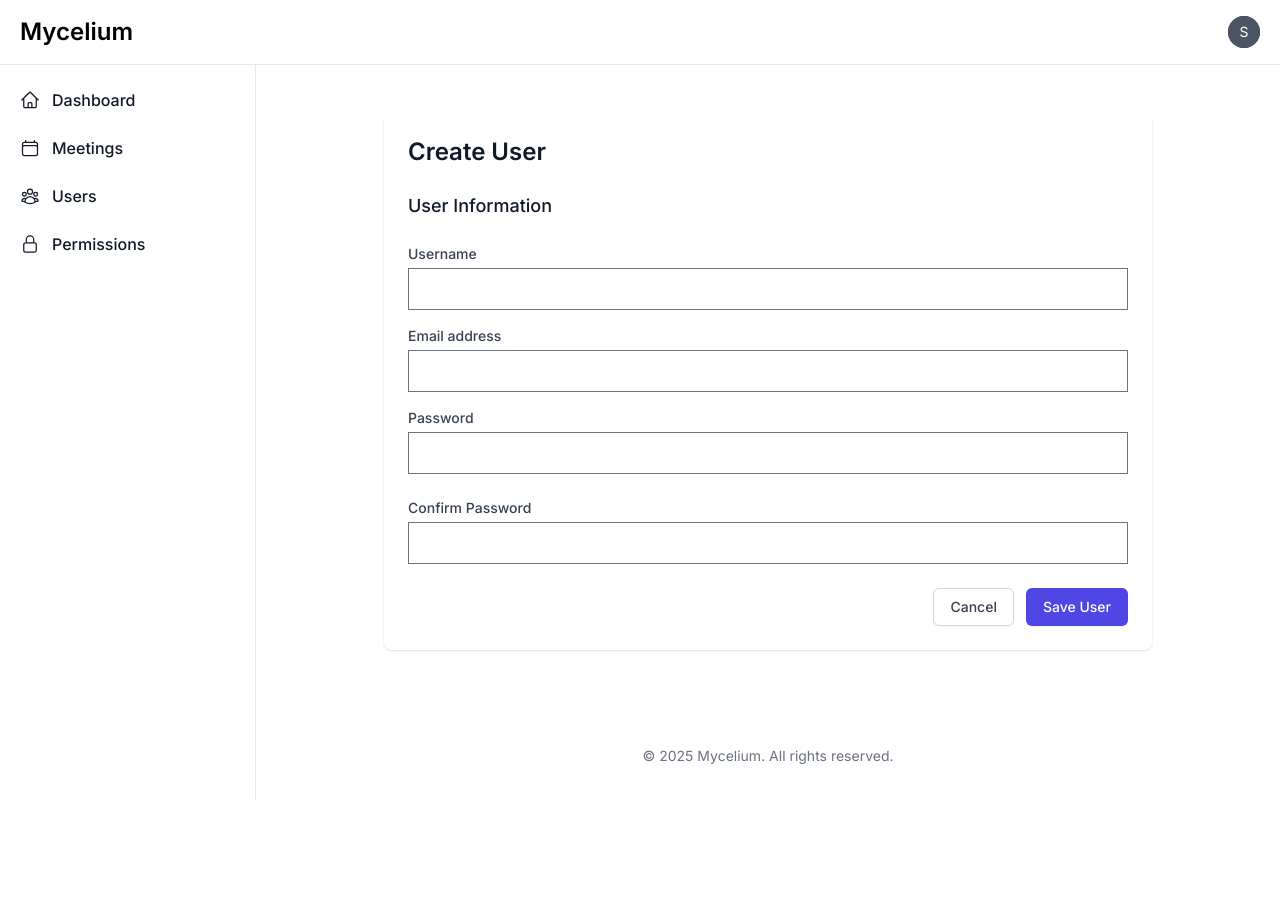
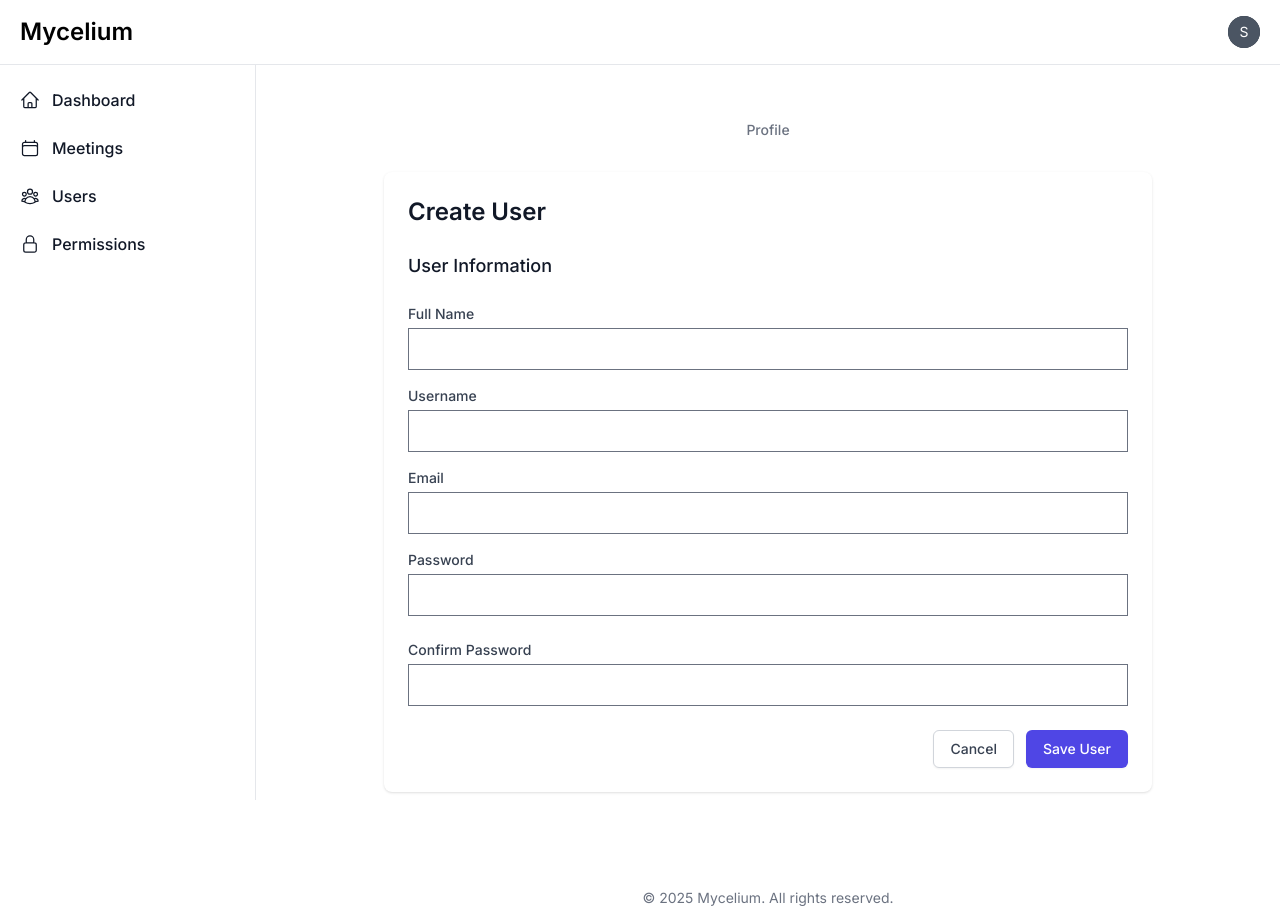
Before and after one commit to thaumazo/CommunityMycelium, a Django app: page /users/create/ in a window 1280 px wide. Before the commit the page ends 800 px from the top, so only its background shows below. Run offline with Django 4.2, Linux system fonts and the light colour scheme; the visitor is signed in with stand-in values (Sample User, id 1).

Commit message:
registration, user forms

```diff
--- a/app/apps/users/forms.py
+++ b/app/apps/users/forms.py
@@ -11,22 +11,33 @@ class LoginForm(AuthenticationForm):
     password = forms.CharField(widget=forms.PasswordInput())
 
 
-class UserForm(forms.ModelForm):
+class RegisterForm(forms.ModelForm):
+    full_name = forms.CharField(
+        widget=forms.TextInput(),
+        label="Full Name",
+        help_text="Enter your full name.",
+        required=True,
+    )
+    email = forms.EmailField(
+        widget=forms.EmailInput(),
+        help_text="Enter your email address.",
+        required=True,
+    )
     password = forms.CharField(
         widget=forms.PasswordInput(),
         min_length=8,
         help_text="Password must be at least 8 characters long.",
+        required=True,
     )
     confirm_password = forms.CharField(
-        widget=forms.PasswordInput(), label="Confirm Password"
+        widget=forms.PasswordInput(), label="Confirm Password", required=True
     )
 
     class Meta:
         model = User
-        fields = ["username", "email", "password"]
+        fields = ["username", "email", "full_name", "password"]
         widgets = {
             "username": forms.TextInput(),
-            "email": forms.EmailInput(),
         }
 
     def clean(self):
@@ -44,6 +55,58 @@ class UserForm(forms.ModelForm):
         user.set_password(self.cleaned_data["password"])
         if commit:
             user.save()
+
+        return user
+
+
+class UserForm(forms.ModelForm):
+    full_name = forms.CharField(
+        widget=forms.TextInput(),
+        label="Full Name",
+        help_text="Enter your full name.",
+        required=True,
+    )
+    email = forms.EmailField(
+        widget=forms.EmailInput(),
+        help_text="Enter your email address.",
+        required=True,
+    )
+
+    # Note that password and confirm_password are optional
+    # because we don't want to force a password change on edit.
+    password = forms.CharField(
+        widget=forms.PasswordInput(),
+        min_length=8,
+        help_text="Password must be at least 8 characters long.",
+        required=False,
+    )
+    confirm_password = forms.CharField(
+        widget=forms.PasswordInput(), label="Confirm Password", required=False
+    )
+
+    class Meta:
+        model = User
+        fields = ["username", "email", "full_name", "password"]
+        widgets = {
+            "username": forms.TextInput(),
+        }
+
+    def clean(self):
+        cleaned_data = super().clean()
+        password = cleaned_data.get("password")
+        confirm_password = cleaned_data.get("confirm_password")
+
+        if password and confirm_password and password != confirm_password:
+            raise forms.ValidationError("Passwords don't match")
+
+        return cleaned_data
+
+    def save(self, commit=True):
+        user = super().save(commit=False)
+        user.set_password(self.cleaned_data["password"])
+        if commit:
+            user.save()
+
         return user
 
 
--- a/app/apps/users/models.py
+++ b/app/apps/users/models.py
@@ -1,7 +1,20 @@
 from django.contrib.auth.models import AbstractUser
+from django.db import models
 
 
 class User(AbstractUser):
+    full_name = models.CharField(max_length=255, blank=True)
+
+    # Remove first_name and last_name from the model
+    first_name = None
+    last_name = None
+
+    def get_full_name(self):
+        return self.full_name
+
+    def get_short_name(self):
+        return self.full_name
+
     def is_admin(self):
         return self.groups.filter(name="Admin").exists()
 
--- a/app/apps/users/views.py
+++ b/app/apps/users/views.py
@@ -1,10 +1,9 @@
 from django.contrib.auth import authenticate, login, logout, get_user_model
-from django.shortcuts import render, redirect, get_object_or_404
+from django.shortcuts import render, redirect
 from django.contrib import messages
 from django.contrib.auth.decorators import login_required
 from django.core.exceptions import PermissionDenied
-from django.contrib.auth.models import Group
-from .forms import UserForm, LoginForm, UserPermissionForm
+from .forms import LoginForm, RegisterForm, UserForm, UserPermissionForm
 from apps.acl.utils import get_permitted_objects, get_permitted_object
 
 User = get_user_model()
@@ -29,7 +28,7 @@ def login_view(request):
 
 def register_view(request):
     if request.method == "POST":
-        form = UserForm(request.POST)
+        form = RegisterForm(request.POST)
         if form.is_valid():
             form.save()
             messages.success(
@@ -55,7 +54,7 @@ def user_create_view(request):
     # If the request method is POST, create a new user
     if request.method == "POST":
         # Create a new user form
-        form = UserForm(request.POST)
+        form = RegisterForm(request.POST)
         # If the form is valid, save the user
         if form.is_valid():
             # Save the user
@@ -66,7 +65,7 @@ def user_create_view(request):
             return redirect("user_list")
     else:
         # Create a new user form
-        form = UserForm()
+        form = RegisterForm()
     # Render the user form
     return render(
         request, "users/user_form.html", {"form": form, "title": "Create User"}
--- a/app/static/css/output.css
+++ b/app/static/css/output.css
@@ -1728,6 +1728,10 @@ select {
   flex-shrink: 0;
 }
 
+.shrink-0 {
+  flex-shrink: 0;
+}
+
 .-translate-x-full {
   --tw-translate-x: -100%;
   transform: translate(var(--tw-translate-x), var(--tw-translate-y)) rotate(var(--tw-rotate)) skewX(var(--tw-skew-x)) skewY(var(--tw-skew-y)) scaleX(var(--tw-scale-x)) scaleY(var(--tw-scale-y));
@@ -1819,6 +1823,12 @@ select {
   margin-bottom: calc(1.5rem * var(--tw-space-y-reverse));
 }
 
+.space-x-4 > :not([hidden]) ~ :not([hidden]) {
+  --tw-space-x-reverse: 0;
+  margin-right: calc(1rem * var(--tw-space-x-reverse));
+  margin-left: calc(1rem * calc(1 - var(--tw-space-x-reverse)));
+}
+
 .divide-y > :not([hidden]) ~ :not([hidden]) {
   --tw-divide-y-reverse: 0;
   border-top-width: calc(1px * calc(1 - var(--tw-divide-y-reverse)));
@@ -1843,6 +1853,10 @@ select {
   overflow: hidden;
 }
 
+.overflow-x-auto {
+  overflow-x: auto;
+}
+
 .overflow-y-auto {
   overflow-y: auto;
 }
@@ -2239,6 +2253,11 @@ select {
   color: rgb(133 77 14 / var(--tw-text-opacity, 1));
 }
 
+.text-indigo-700 {
+  --tw-text-opacity: 1;
+  color: rgb(67 56 202 / var(--tw-text-opacity, 1));
+}
+
 .shadow {
   --tw-shadow: 0 1px 3px 0 rgb(0 0 0 / 0.1), 0 1px 2px -1px rgb(0 0 0 / 0.1);
   --tw-shadow-colored: 0 1px 3px 0 var(--tw-shadow-color), 0 1px 2px -1px var(--tw-shadow-color);
@@ -2327,6 +2346,11 @@ select {
   color: rgb(255 255 255 / var(--tw-text-opacity, 1));
 }
 
+.hover\:text-gray-700:hover {
+  --tw-text-opacity: 1;
+  color: rgb(55 65 81 / var(--tw-text-opacity, 1));
+}
+
 .hover\:underline:hover {
   text-decoration-line: underline;
 }
--- a/app/static/js/src/modules/Navigation.js
+++ b/app/static/js/src/modules/Navigation.js
@@ -7,7 +7,9 @@ export default class Navigation {
 		this.menuClosedClasses = ["-translate-x-full"];
 		this.state = "closed";
 
-		this.init();
+		if (this.menuButton && this.menu) {
+			this.init();
+		}
 	}
 
 	init() {
--- /dev/null
+++ b/app/templates/_components/user_nav.html
@@ -0,0 +1,34 @@
+{% if request.user.is_authenticated %}
+  <div class="flex justify-center mb-6 overflow-x-auto">
+    <nav class="flex space-x-4" aria-label="User navigation">
+      {% if user %}
+        <a href="{% url 'user_detail' user.pk %}"
+          class="shrink-0 px-3 py-2 text-sm font-medium rounded-full {% if request.resolver_match.url_name == 'user_detail' %}
+             bg-indigo-100 text-indigo-700
+          {% else %}
+             text-gray-500 hover:text-gray-700 hover:bg-gray-100
+          {% endif %}">
+          Profile
+        </a>
+        {% if request.user.is_admin %}
+          <a href="{% url 'user_edit' user.pk %}"
+            class="shrink-0 px-3 py-2 text-sm font-medium rounded-full {% if request.resolver_match.url_name == 'user_edit' %}
+               bg-indigo-100 text-indigo-700
+            {% else %}
+               text-gray-500 hover:text-gray-700 hover:bg-gray-100
+            {% endif %}">
+            Edit
+          </a>
+          <a href="{% url 'user_permission_edit' user.pk %}"
+            class="shrink-0 px-3 py-2 text-sm font-medium rounded-full {% if request.resolver_match.url_name == 'user_permission_edit' %}
+               bg-indigo-100 text-indigo-700
+            {% else %}
+               text-gray-500 hover:text-gray-700 hover:bg-gray-100
+            {% endif %}">
+            Permissions
+          </a>
+        {% endif %}
+      {% endif %}
+    </nav>
+  </div>
+{% endif %}
--- a/app/templates/users/user_detail.html
+++ b/app/templates/users/user_detail.html
@@ -3,6 +3,8 @@
 {% block content %}
   <div class="max-w-7xl mx-auto py-6 sm:px-6 lg:px-8">
     <div class="px-4 py-6 sm:px-0">
+      {% include '_components/user_nav.html' %}
+
       <div class="max-w-3xl mx-auto">
         {% include '_components/messages.html' %}
 
@@ -26,7 +28,7 @@
                 </div>
                 <div class="py-4 sm:grid sm:grid-cols-3 sm:gap-4">
                   <dt class="text-sm font-medium text-gray-500">Full Name</dt>
-                  <dd class="mt-1 text-sm text-gray-900 sm:mt-0 sm:col-span-2">{{ user.get_full_name }}</dd>
+                  <dd class="mt-1 text-sm text-gray-900 sm:mt-0 sm:col-span-2">{{ user.full_name }}</dd>
                 </div>
                 <div class="py-4 sm:grid sm:grid-cols-3 sm:gap-4">
                   <dt class="text-sm font-medium text-gray-500">Roles</dt>
--- a/app/templates/users/user_form.html
+++ b/app/templates/users/user_form.html
@@ -3,6 +3,8 @@
 {% block content %}
   <div class="max-w-7xl mx-auto py-6 sm:px-6 lg:px-8">
     <div class="px-4 py-6 sm:px-0">
+      {% include '_components/user_nav.html' %}
+
       <div class="max-w-3xl mx-auto">
         <div class="bg-white shadow sm:rounded-lg">
           <div class="px-4 py-5 sm:p-6">
@@ -13,6 +15,16 @@
 
               <h4 class="text-lg font-medium text-gray-900">User Information</h4>
               <div class="space-y-4">
+                <div>
+                  <label for="{{ form.full_name.id_for_label }}" class="block text-sm font-medium text-gray-700">{{ form.full_name.label }}</label>
+                  <div class="mt-1">
+                    <input type="text" name="{{ form.full_name.html_name }}" id="{{ form.full_name.id_for_label }}" value="{{ form.full_name.value|default:'' }}" class="w-full" />
+                  </div>
+                  {% if form.full_name.errors %}
+                    <div class="mt-1 text-sm text-red-600">{{ form.full_name.errors|join:', ' }}</div>
+                  {% endif %}
+                </div>
+
                 <div>
                   <label for="{{ form.username.id_for_label }}" class="block text-sm font-medium text-gray-700">{{ form.username.label }}</label>
                   <div class="mt-1">
--- a/app/templates/users/user_list.html
+++ b/app/templates/users/user_list.html
@@ -3,6 +3,8 @@
 {% block content %}
   <div class="max-w-7xl mx-auto py-6 sm:px-6 lg:px-8">
     <div class="px-4 py-6 sm:px-0">
+      {% include '_components/user_nav.html' %}
+
       <div class="flex justify-between items-center mb-6">
         <h1 class="text-2xl font-semibold text-gray-900">Users</h1>
         <a href="{% url 'user_create' %}" class="bg-indigo-600 hover:bg-indigo-700 text-white font-bold py-2 px-4 rounded">Create New User</a>
--- a/app/templates/users/user_permission_form.html
+++ b/app/templates/users/user_permission_form.html
@@ -3,6 +3,8 @@
 {% block content %}
   <div class="max-w-7xl mx-auto py-6 sm:px-6 lg:px-8">
     <div class="px-4 py-6 sm:px-0">
+      {% include '_components/user_nav.html' %}
+
       <div class="max-w-3xl mx-auto">
         <div class="bg-white shadow sm:rounded-lg">
           <div class="px-4 py-5 sm:p-6">
```
Also changed, not shown: app/apps/users/management/commands/seed_users.py (+53 -10 lines), app/templates/users/register.html (+10 -0 lines), app/apps/acl/migrations/0001_initial.py, app/apps/meetings/migrations/0001_initial.py, app/apps/users/migrations/0001_initial.py.
